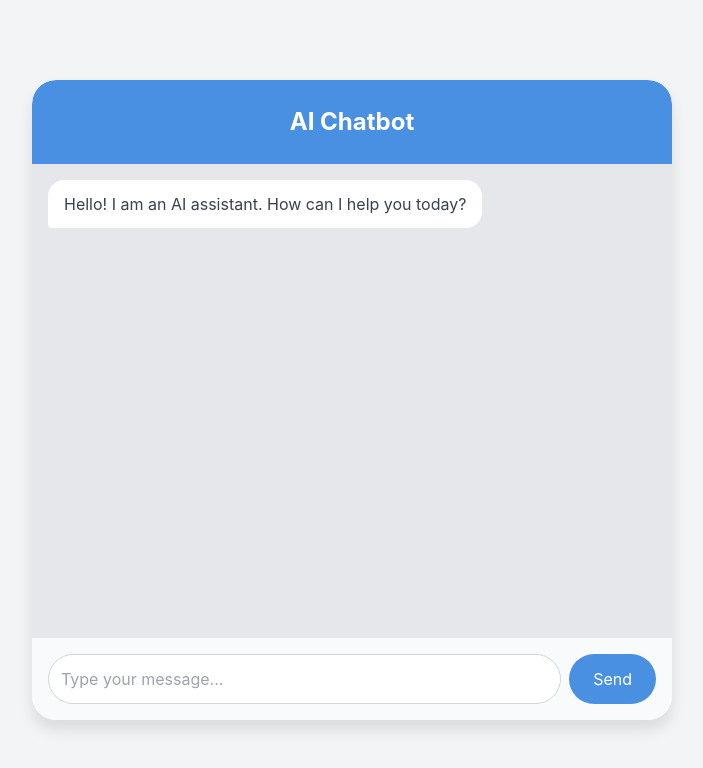
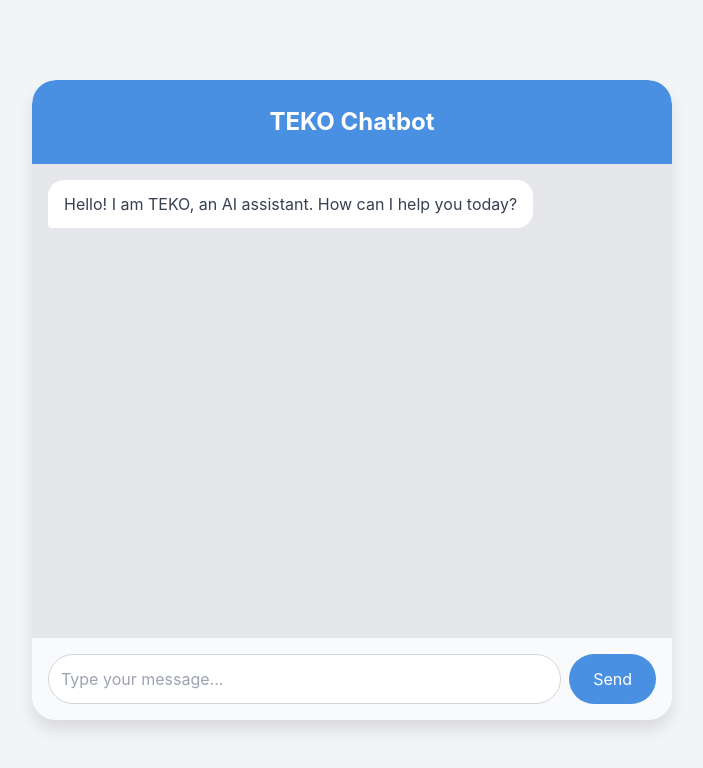
Before and after one commit to tradebjm81-ctrl/qwerty, a plain HTML site: page index.html in a window 1280 px wide. Shown: the whole page, without its empty margins (288-991 px from the left). Drawn offline with nearby package versions, Linux system fonts and the light colour scheme.

Commit message:
Update index.html

```diff
--- a/index.html
+++ b/index.html
@@ -25,7 +25,7 @@
 <body>
 
 <div class="chat-container">
-    <div class="chat-header">AI Chatbot</div>
+    <div class="chat-header">TEKO Chatbot</div>
     <div class="chat-messages" id="chat-messages"></div>
     <form class="chat-input-form" id="chat-form">
         <input type="text" id="chat-input" class="chat-input" placeholder="Type your message...">
@@ -94,7 +94,7 @@ chatForm.addEventListener('submit', async (e) => {
 });
 
 // Initial bot message
-displayMessage("Hello! I am an AI assistant. How can I help you today?", 'bot');
+displayMessage("Hello! I am TEKO, an AI assistant. How can I help you today?", 'bot');
 </script>
 
 </body>
```
